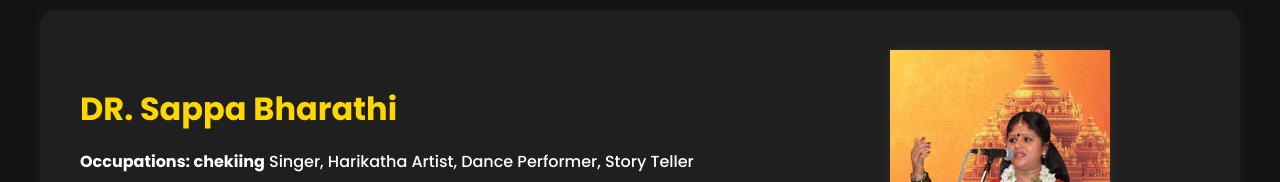
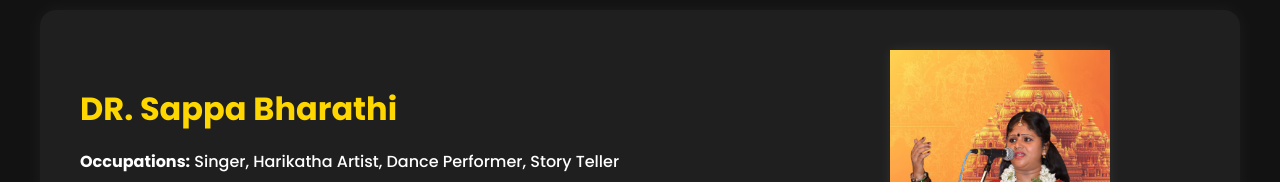
Before and after one commit to ManoHarshaSappa/SappaBharathiBhagavatarinni, a plain HTML site: page index.html in a window 1280 px wide. Shown: the top 182 px of the page. Drawn offline with Linux system fonts and the light colour scheme.

Commit message:
Update index.html

```diff
--- a/index.html
+++ b/index.html
@@ -19,7 +19,7 @@
     <div class="lt-profile profile-container">
         <div class="profile-text">
           <h1>DR. Sappa Bharathi</h1>
-          <p><strong>Occupations: chekiing</strong> Singer, Harikatha Artist, Dance Performer, Story Teller</p>
+          <p><strong>Occupations:</strong> Singer, Harikatha Artist, Dance Performer, Story Teller</p>
           <div class="info">
             <p><i class="fas fa-location-dot gold-icon"></i> S M R Nagar, Eluru, Andhra Pradesh, India</p>
             <p><i class="fas fa-mobile-screen-button gold-icon"></i> +91 98483 78407 / +91 97041 79407</p>
```
